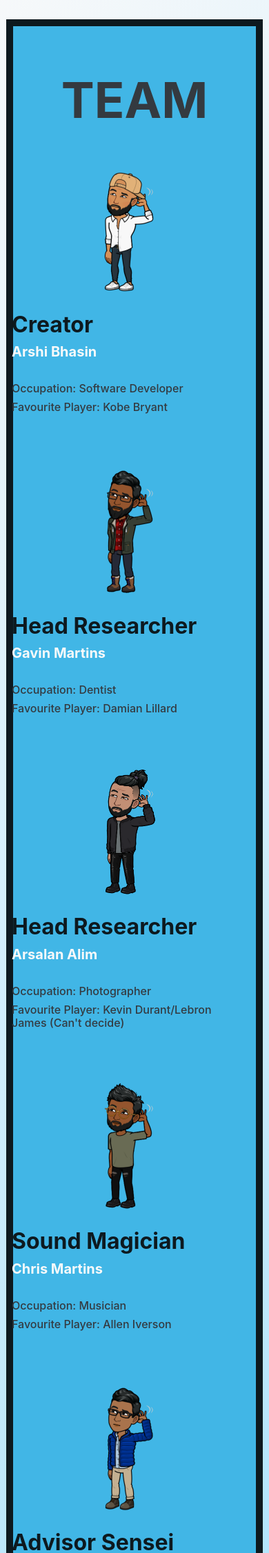
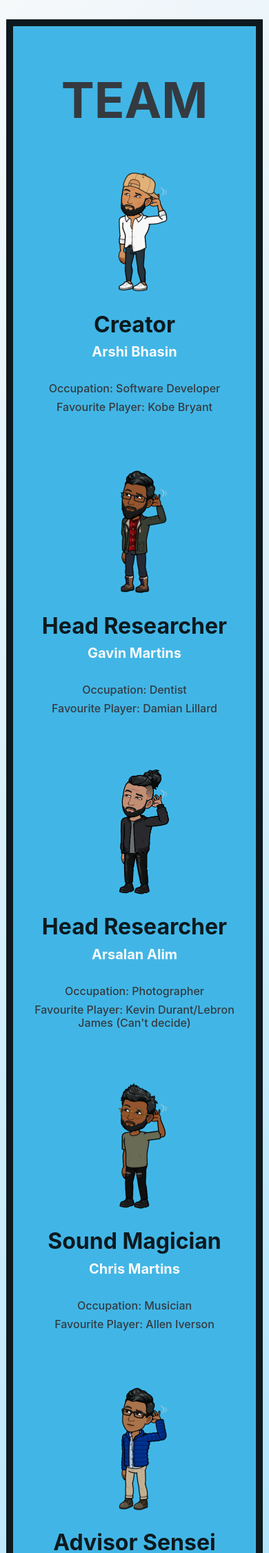
Before and after one commit to middleverse/multiplayer_nba_django, a Django app: page /about/ in a window 390 px wide. Shown: the part 864-3116 px from the top of the page at 69% size. Run offline with Django 3.2, Linux system fonts and the light colour scheme; some libraries are stand-ins or nearby versions.

Commit message:
about page responsiveness fixed

```diff
--- a/core/templates/about.html
+++ b/core/templates/about.html
@@ -15,7 +15,7 @@
                     </div>
                 </div>
                 <!-- DESC -->
-                <div class='row border-light-my p-5 my-5'>
+                <div class='row border-light-my p-5 my-5 align-items-center'>
                     <div class='col-md-10 mx-auto'>
                         <p class=''><b class='h5 font-weight-bold'>This app was built out of love for the game.</b> </br></br>
                         We're a team of passionate basketball fans that wanted to create a
@@ -34,65 +34,71 @@
                     <div class='col-md-8 mx-auto'>
                         <div class='display-3 my-3 mb-3 font-weight-bold text-light-my'>TEAM</div>
                         <div class='row my-5 py-3 bg-light-my'>
-                            <div class='col'>
+                            <div class='col-lg-5 col-12'>
                                 <img class='about-team-icon' src="{% static 'images/arshi.png' %}">
                             </div>
-                            <div class='col about-text text-left'>
+                            <div class='col-lg-6 col-12 about-text text-lg-left text-center'>
                                 <h2 class='font-weight-bold text-dark-my'>Creator</h2>
                                 <h5 class='font-weight-bold text-light'>Arshi Bhasin</h5>
                                 </br>
                                 <h6>Occupation: Software Developer</h6>
                                 <h6>Favourite Player: Kobe Bryant</h6>
                             </div>
+                            <div class='col-1'></div>
                         </div>
                         <div class='row my-5 py-3 bg-secondary-my'>
-                            <div class='col'>
+                            <div class='col-lg-5 col-12'>
                                 <img class='about-team-icon' src="{% static 'images/gavin.png' %}">
                             </div>
-                            <div class='col about-text text-left'>
+                            <div class='col-lg-6 col-12 about-text text-lg-left text-center'>
                                 <h2 class='font-weight-bold text-dark-my'>Head Researcher</h2>
                                 <h5 class='font-weight-bold text-light'>Gavin Martins</h5>
                                 </br>
                                 <h6>Occupation: Dentist</h6>
                                 <h6>Favourite Player: Damian Lillard</h6>
                             </div>
+                            <div class='col-1'></div>
                         </div>
 
+
                         <div class='row my-5 py-3 bg-secondary-my'>
-                            <div class='col'>
+                            <div class='col-lg-5 col-12'>
                                 <img class='about-team-icon' src="{% static 'images/arsalan.png' %}">
                             </div>
-                            <div class='col about-text text-left'>
+                            <div class='col-lg-6 col-12 about-text text-lg-left text-center'>
                                 <h2 class='font-weight-bold text-dark-my'>Head Researcher</h2>
                                 <h5 class='font-weight-bold text-light'>Arsalan Alim</h5>
                                 </br>
                                 <h6>Occupation: Photographer</h6>
                                 <h6>Favourite Player: Kevin Durant/Lebron James (Can't decide)</h6>
                             </div>
+                            <div class='col-1'></div>
                         </div>
                         <div class='row my-5 py-3 bg-secondary-my'>
-                            <div class='col'>
+                            <div class='col-lg-5 col-12'>
                                 <img class='about-team-icon' src="{% static 'images/chris.png' %}">
                             </div>
-                            <div class='col about-text text-left'>
+                            <div class='col-lg-6 col-12 about-text text-lg-left text-center'>
                                 <h2 class='font-weight-bold text-dark-my'>Sound Magician</h2>
                                 <h5 class='font-weight-bold text-light'>Chris Martins</h5>
                                 </br>
                                 <h6>Occupation: Musician</h6>
                                 <h6>Favourite Player: Allen Iverson</h6>
                             </div>
+                            <div class='col-1'></div>
                         </div>
                         <div class='row my-5 py-3 bg-secondary-my'>
-                            <div class='col'>
+                            <div class='col-lg-5 col-12'>
                                 <img class='about-team-icon' src="{% static 'images/archit.png' %}">
                             </div>
-                            <div class='col about-text text-left'>
+                            <div class='col-lg-6 col-12 about-text text-lg-left text-center'>
                                 <h2 class='font-weight-bold text-dark-my'>Advisor Sensei</h2>
                                 <h5 class='font-weight-bold text-light'>Archit Jain</h5>
                                 </br>
                                 <h6>Occupation: Software Developer</h6>
                                 <h6>Favourite Player: Steph Curry</h6>
                             </div>
+                            <div class='col-1'></div>
                         </div>
                     </div>
                 </div>
--- a/static/css/main.css
+++ b/static/css/main.css
@@ -328,12 +328,11 @@ input[type="radio"] {
 .about-team-icon {
     height:200px;
     position: relative;
-    left: -20px;
     bottom: 26px;
 }
 
 .about-text {
-    left: -33px;
+    left: 0px;
 }
 
 .home-trivia-text-lg {
```
